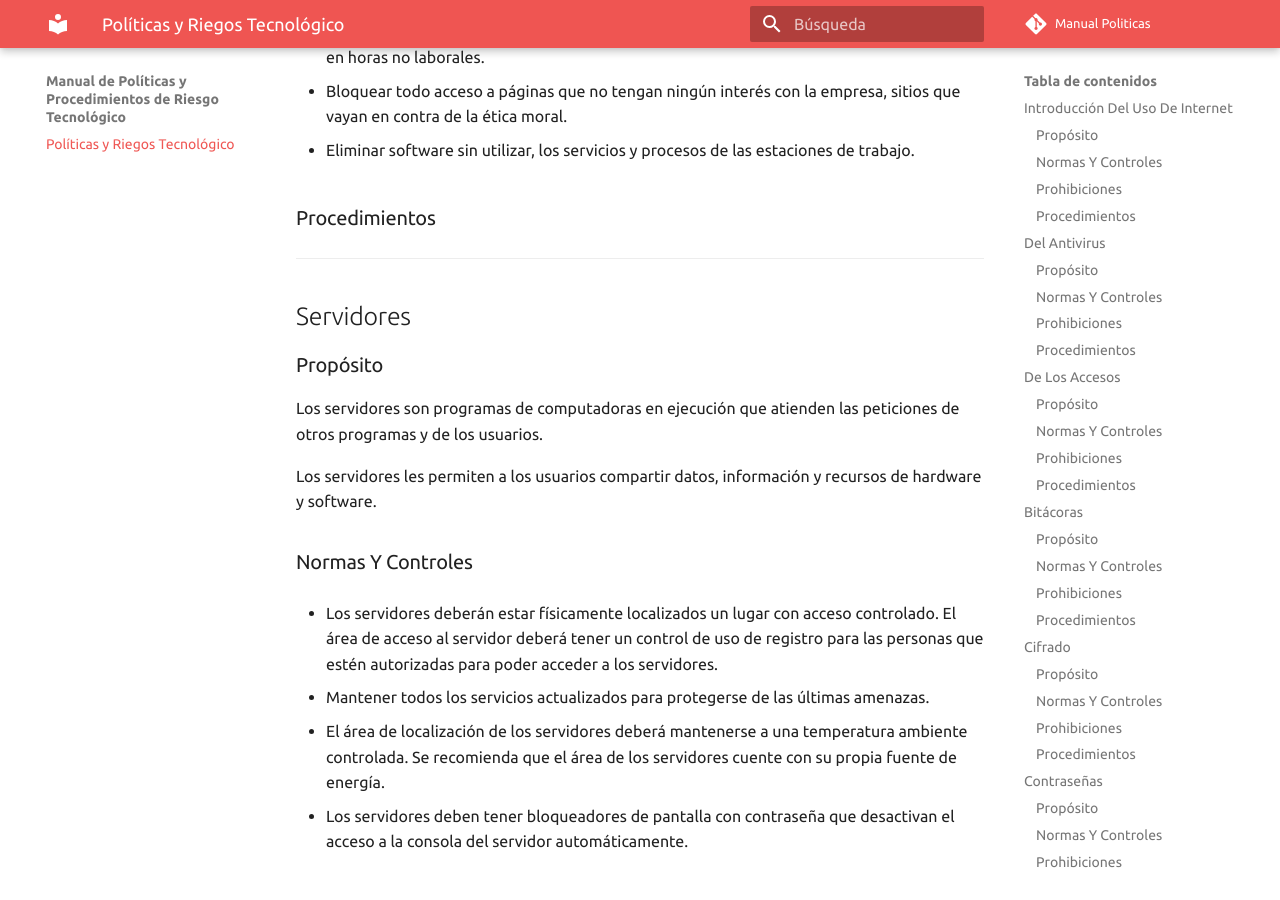
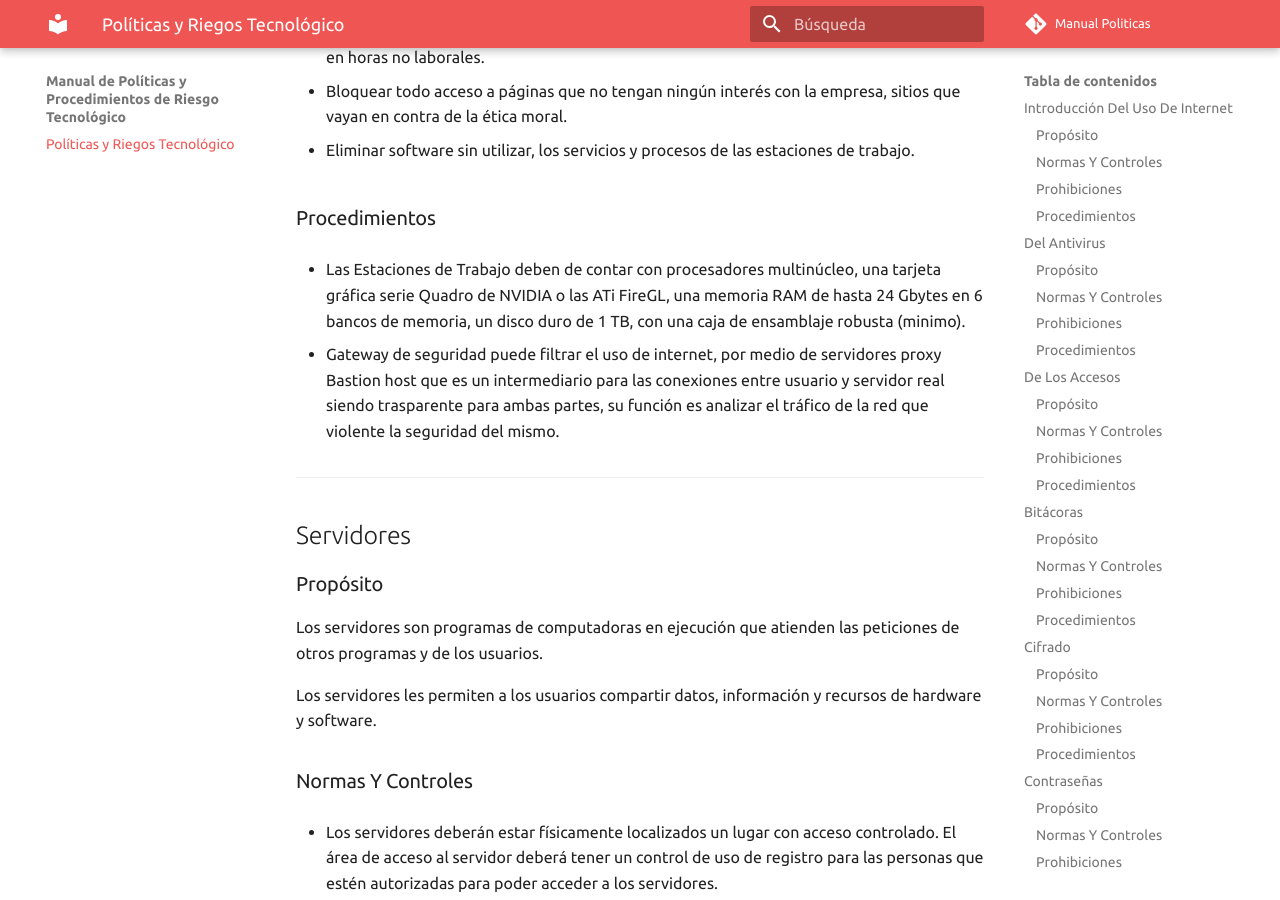
Before and after one commit to andricksantos/manual-politicas, an MkDocs documentation site: the page built from docs/index.md, in a window 1280 px wide and 900 px high, scrolled down 18097 px. Built offline with MkDocs 1.6.1 and Material for MkDocs 9.7.7, drawn with Linux system fonts in a browser that asks for light colours; comment, search, counter and statistics services are not loaded; old or Windows-style settings are respelled for this version of MkDocs.

Commit message:
se agrego estacion de trabajo

```diff
--- a/docs/index.md
+++ b/docs/index.md
@@ -448,6 +448,9 @@ Suelen tener como objetivo ser lo suficientemente poderosas como para maximizar
 
 - Eliminar software sin utilizar, los servicios y procesos de las estaciones de trabajo.
 ### Procedimientos
+- Las Estaciones de Trabajo deben de contar con procesadores multinúcleo, una tarjeta gráfica serie Quadro de NVIDIA o las ATi FireGL, una memoria RAM de hasta 24 Gbytes en 6 bancos de memoria, un disco duro de 1 TB, con una caja de ensamblaje robusta (minimo).
+
+- Gateway de seguridad puede filtrar el uso de internet, por medio de servidores proxy Bastion host que es un intermediario para las conexiones entre usuario y servidor real siendo trasparente para ambas partes, su función es analizar el tráfico de la red que violente la seguridad del mismo.
 
 ---
 ##  Servidores
```
